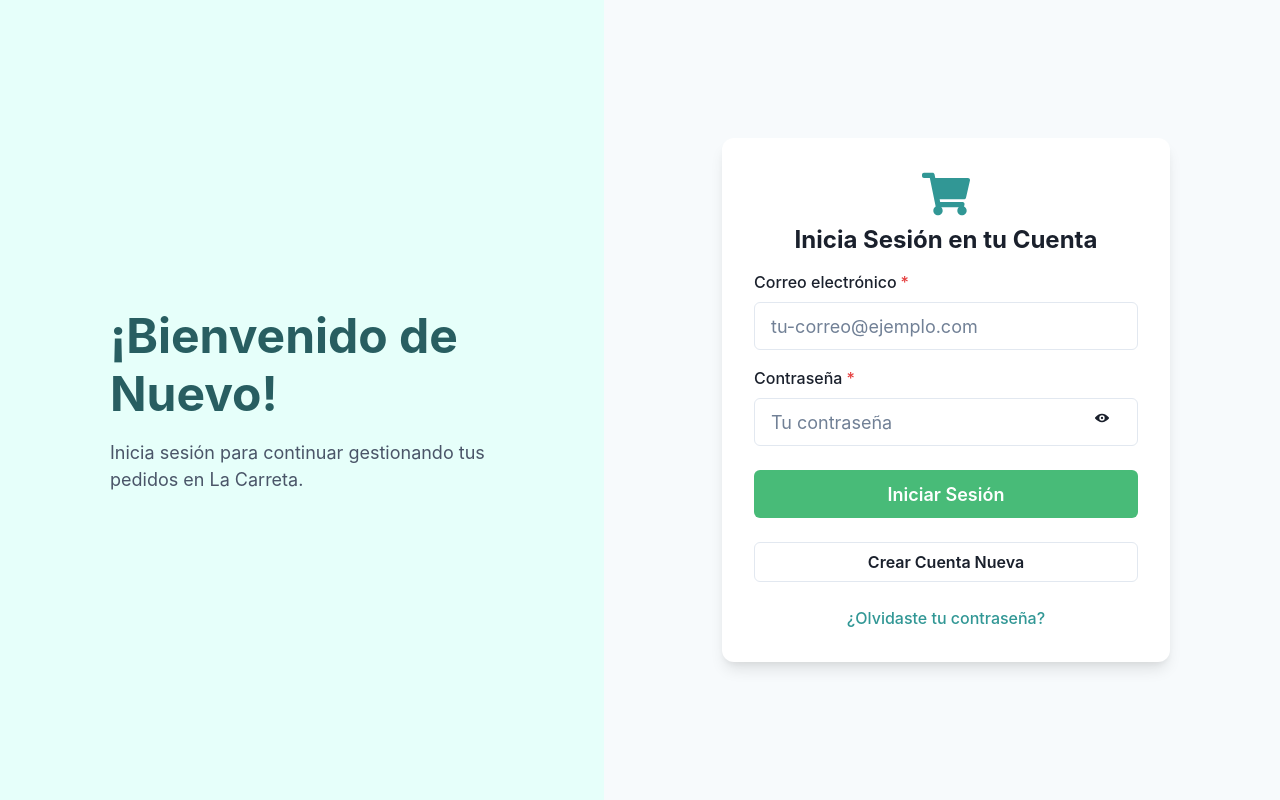
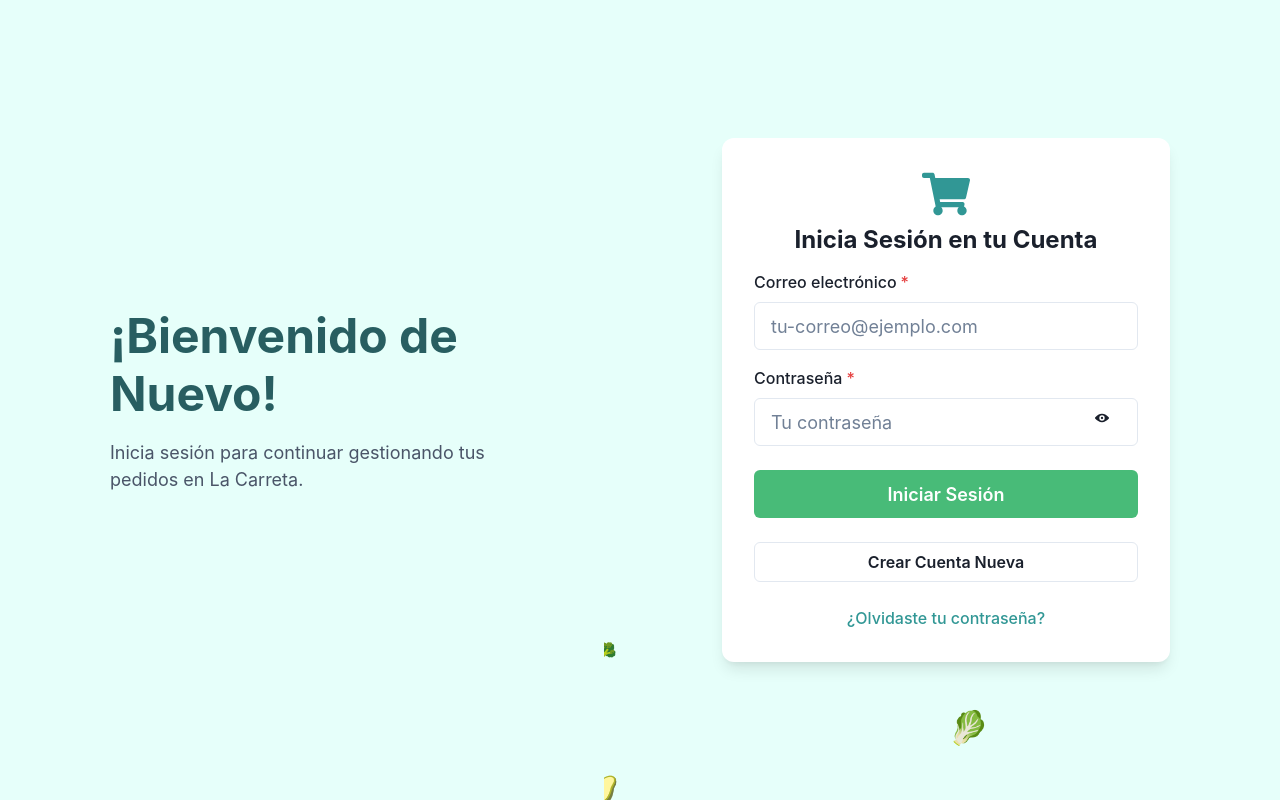
Before and after one commit to FelixCalel/frontendLaCarreta, a React (Vite) app: page /auth/login in a window 1280 px wide. Built offline with nearby package versions, Linux system fonts and the light colour scheme; no server answers.

Commit message:
mejoras iconos

```diff
--- a/src/pages/auth/LoginForm.jsx
+++ b/src/pages/auth/LoginForm.jsx
@@ -38,7 +38,7 @@ const float = keyframes`
 `;
 
 const AnimatedBackground = () => {
-  const icons = ["🍍", "🍎", "🛒", "🛍️", "🥦", "🥖", "🧀", "🍇"];
+  const icons = ["🍍", "🍎", "🥑", "🥬", "🥦", "🥖", "🍌", "🍇", "🍓", "🍑"];
   const bg = useColorModeValue("teal.50", "gray.900");
 
   return (
@@ -100,6 +100,8 @@ const BrandingPanel = ({ ...props }) => (
     </Stack>
   </Flex>
 );
+
+// ...existing code...
 
 export const LoginForm = () => {
   const actualUsuario = useSelector((state) => state.auth);
@@ -195,34 +197,27 @@ export const LoginForm = () => {
   };
 
   return (
-    <Stack direction={{ base: "column", md: "row" }} minH={"100vh"}>
+    <Box position="relative" minH="100vh" w="100vw" overflow="hidden">
+      <AnimatedBackground />
+      <Stack
+        direction={{ base: "column", md: "row" }}
+        minH="100vh"
+        position="relative"
+        zIndex={1}
+      >
         <BrandingPanel display={{ base: "none", md: "flex" }} />
-      <Flex
-        p={8}
-        flex={1}
-        align={"center"}
-        justify={"center"}
-        bg={useColorModeValue("gray.50", "gray.800")}
-      >
+        <Flex p={8} flex={1} align="center" justify="center" bg="transparent">
           <Stack
             spacing={4}
-          w={"full"}
-          maxW={"md"}
-          rounded={"xl"}
-          boxShadow={"lg"}
+            w="full"
+            maxW="md"
+            rounded="xl"
+            boxShadow="lg"
             p={8}
-          sx={{
-            "@media (max-width: 48em)": {
-              bg: "white",
-              color: useColorModeValue("gray.800", "white"),
-            },
-            "@media (min-width: 48em)": {
-              bg: useColorModeValue("white", "gray.700"),
-              color: useColorModeValue("gray.800", "white"),
-            },
-          }}
+            bg={useColorModeValue("white", "gray.700")}
+            color={useColorModeValue("gray.800", "white")}
           >
-          <Stack align={"center"}>
+            <Stack align="center">
               <Icon
                 as={FaShoppingCart}
                 w={12}
@@ -232,7 +227,7 @@ export const LoginForm = () => {
                   md: useColorModeValue("teal.500", "teal.300"),
                 }}
               />
-            <Heading fontSize={"2xl"}>Inicia Sesión en tu Cuenta</Heading>
+              <Heading fontSize="2xl">Inicia Sesión en tu Cuenta</Heading>
             </Stack>
             <form onSubmit={handleSubmit}>
               <Stack spacing={4}>
@@ -246,12 +241,16 @@ export const LoginForm = () => {
                     size="lg"
                     rounded="md"
                     bg={{ base: "white", md: "inherit" }}
-                  _placeholder={{ color: { base: "gray.600", md: "gray.500" } }}
+                    _placeholder={{
+                      color: { base: "gray.600", md: "gray.500" },
+                    }}
                     borderColor={{
                       base: useColorModeValue("gray.400", "inherit"),
                       md: "inherit",
                     }}
-                  _hover={{ borderColor: { base: "teal.200", md: "inherit" } }}
+                    _hover={{
+                      borderColor: { base: "teal.200", md: "inherit" },
+                    }}
                     _focus={{
                       borderColor: "teal.200",
                       boxShadow: `0 0 0 1px var(--chakra-colors-teal-200)`,
@@ -347,5 +346,6 @@ export const LoginForm = () => {
           </Stack>
         </Flex>
       </Stack>
+    </Box>
   );
 };
```
Lines whose indentation alone changed are shown as unchanged.
